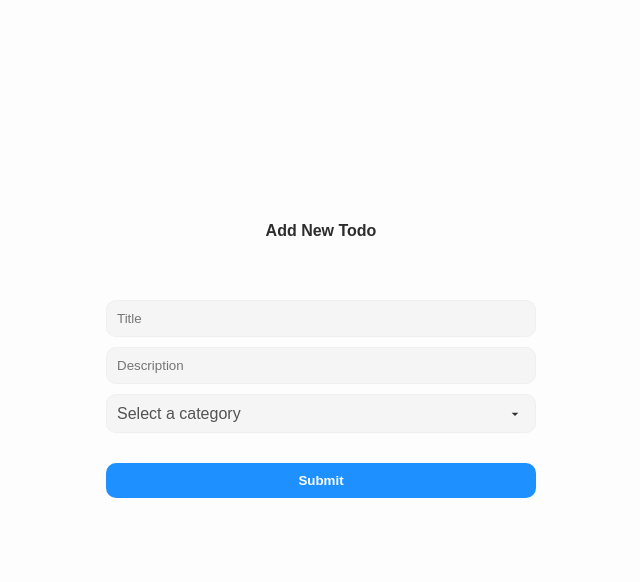
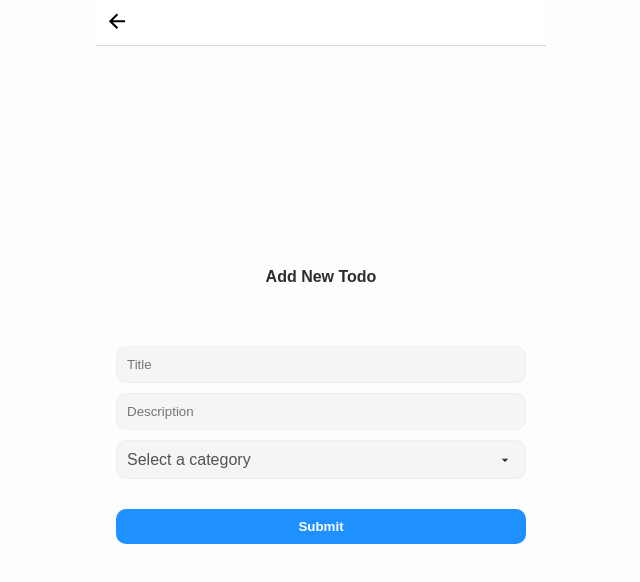
Before and after one commit to mmd-yavarii/todo-app, a Next.js app: page /add-todo in a window 1280 px wide. Shown: the top 582 px of the page, without its empty margins (319-959 px from the left). Built offline with nearby package versions, Linux system fonts and the light colour scheme.

Commit message:
create cards for show todos and api for change it's status

```diff
--- a/components/layout/Layout.js
+++ b/components/layout/Layout.js
@@ -1,9 +1,23 @@
+import Link from 'next/link';
 import styles from './Layout.module.scss';
+import { useRouter } from 'next/router';
+
+import { IoArrowBackSharp } from 'react-icons/io5';
 
 export default function Layout({ children }) {
+  const router = useRouter();
+
   return (
     <>
-      <header className={styles.header}></header>
+      <header className={styles.header}>
+        {router.asPath === '/' ? (
+          <Link href="/add-todo">Add New Todo</Link>
+        ) : (
+          <button onClick={() => router.back()}>
+            <IoArrowBackSharp fontSize="1.4rem" />
+          </button>
+        )}
+      </header>
 
       <main>{children}</main>
     </>
--- a/components/layout/Layout.module.scss
+++ b/components/layout/Layout.module.scss
@@ -1,2 +1,19 @@
+@import '../../styles/varables';
+@import '../../styles/mixins';
+
 .header {
+  position: sticky;
+  top: 0;
+  z-index: 1;
+  background-color: $color-background;
+  padding: 10px;
+  display: flex;
+  border-bottom: 1px solid #dadada;
+
+  a {
+    background-color: $color-theme-primary;
+    color: #ffff;
+    padding: 5px 10px;
+    border-radius: 10px;
+  }
 }
--- a/package.json
+++ b/package.json
@@ -9,6 +9,7 @@
     "lint": "next lint"
   },
   "dependencies": {
+    "moment": "^2.30.1",
     "mongoose": "^8.16.1",
     "next": "15.3.3",
     "react": "^19.0.0",
--- a/pages/add-todo.jsx
+++ b/pages/add-todo.jsx
@@ -3,9 +3,11 @@ import { useState } from 'react';
 
 import styles from '@/styles/AddTodoPage.module.scss';
 import { useAlert } from '@/contexts/alertMessage/Alert';
+import { BeatLoader } from 'react-spinners';
 
 export default function AddTodo() {
   const showAlert = useAlert();
+  const [isLoading, setIsLoading] = useState(false);
 
   const [form, setForm] = useState({
     title: '',
@@ -28,6 +30,7 @@ export default function AddTodo() {
       return;
     }
 
+    setIsLoading(true);
     const response = await fetch('/api/add-todo', {
       method: 'POST',
       body: JSON.stringify(form),
@@ -41,6 +44,7 @@ export default function AddTodo() {
     if (response.ok) {
       setForm({ title: '', description: '', category: '' });
     }
+    setIsLoading(false);
   }
 
   return (
@@ -61,7 +65,7 @@ export default function AddTodo() {
           ))}
         </select>
 
-        <button type="submit">Submit</button>
+        <button type="submit"> {isLoading ? <BeatLoader color="#fff" size="10px" /> : 'Submit'}</button>
       </form>
     </div>
   );
--- /dev/null
+++ b/pages/api/change-status/[id].js
@@ -0,0 +1,23 @@
+import Todo from '@/models/Todos';
+import connectDb from '@/utils/connectDb';
+
+export default async function handler(req, res) {
+  const { id } = req.query;
+
+  try {
+    await connectDb();
+  } catch (error) {
+    console.log(error);
+    return res.status(500).json({ status: 'fail', message: 'Error in databse connection' });
+  }
+
+  if (req.method === 'PATCH') {
+    try {
+      const response = await Todo.updateOne({ _id: id }, { $set: { status: req.body } });
+      res.status(201).json({ status: 'success', message: 'Todo updated successfully', data: response });
+    } catch (error) {
+      console.log(error);
+      return res.status(500).json({ status: 'fail', message: 'An error occurred while trying to update data. Please try again.' });
+    }
+  }
+}
--- /dev/null
+++ b/styles/Card.module.scss
@@ -0,0 +1,44 @@
+@import './mixins';
+@import './varables';
+
+.container {
+  font-weight: 900;
+  padding: 10px;
+  margin-bottom: 15px;
+  width: 100%;
+  border-radius: 10px;
+  background-color: $color-background;
+  display: flex;
+  gap: 20px;
+  align-items: center;
+  @include shadow;
+
+  &:first-child {
+    margin-top: 20px;
+  }
+
+  .status {
+    border: 1px solid $color-theme-primary;
+    width: 25px;
+    height: 25px;
+    border-radius: 8px;
+  }
+
+  .selected {
+    opacity: 0.8;
+    background-color: $color-theme-primary;
+    @extend .status;
+    @include center-content;
+
+    &::before {
+      content: '✔';
+      color: #ffff;
+    }
+  }
+
+  .time {
+    margin-top: 10px;
+    opacity: 0.5;
+    font-weight: 100;
+  }
+}
--- a/styles/global.scss
+++ b/styles/global.scss
@@ -11,7 +11,8 @@
 body {
   background-color: $color-background-base;
   color: $color-text-primary;
-  overflow: hidden;
+  max-width: 450px;
+  margin: auto;
 }
 
 input,
```
Also changed, not shown: components/modules/Card.jsx (added, +40 -0 lines), pages/[todoId].jsx (added, +7 -0 lines), pages/index.jsx (+20 -4 lines), pages/api/add-todo/index.js (renamed from pages/api/add-todo.js), 1 other file (tests, documents, lock files or other folders).
